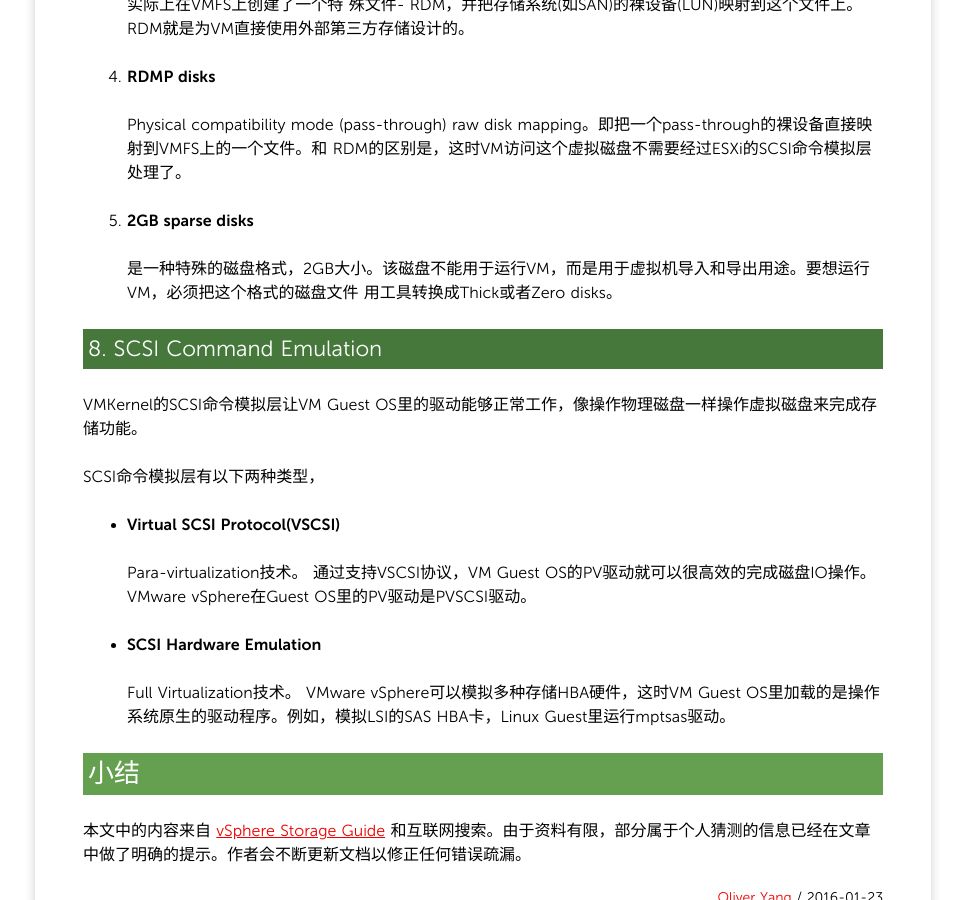
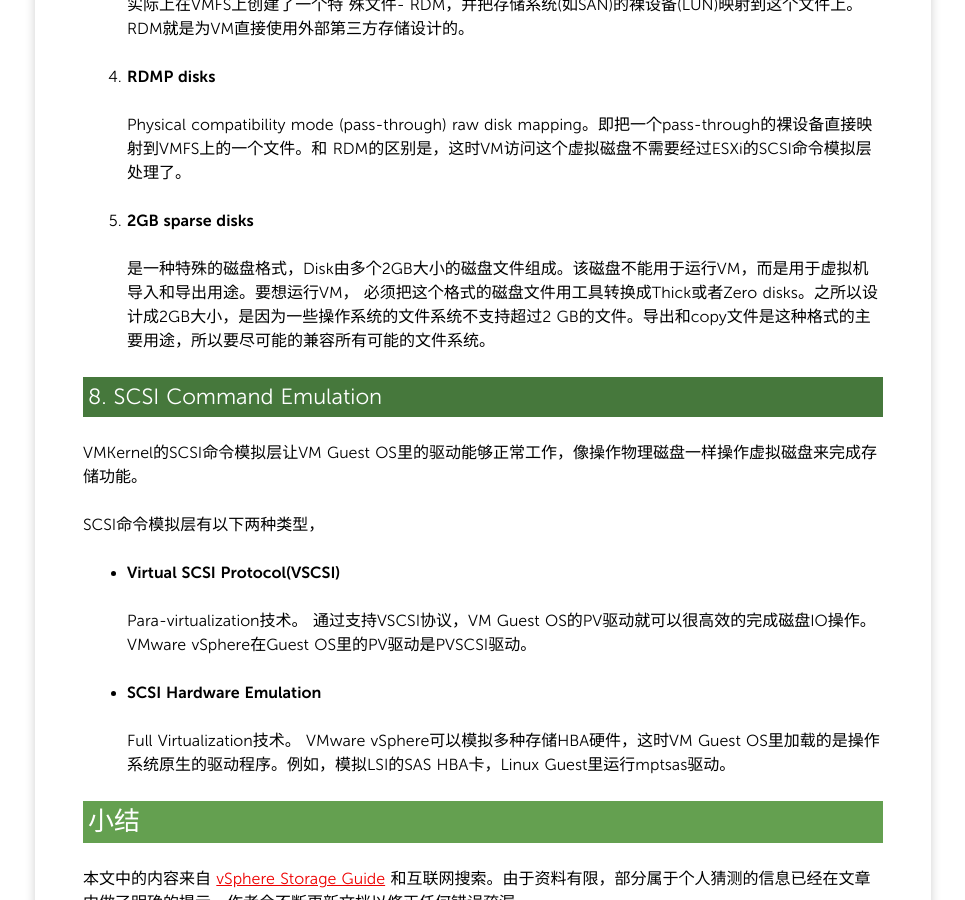
Before and after one commit to yangoliver/yangoliver.github.io, a Jekyll site: the page built from _posts/2016/2016-01-23-vm-basic-1.md, in a window 1280 px wide and 900 px high, scrolled down 5741 px. Shown: the whole window, without its empty margins (157-1122 px from the left). Built offline with Jekyll 4.4.1, drawn with Linux system fonts in a browser that asks for light colours; Markdown is read by kramdown in place of the engine named in the settings; comment, search, counter and statistics services are not loaded.

Commit message:
updated for 2gb sparse disk description

```diff
--- a/_posts/2016/2016-01-23-vm-basic-1.md
+++ b/_posts/2016/2016-01-23-vm-basic-1.md
@@ -227,8 +227,9 @@ virtual machine files.</pre>
 
 5. **2GB sparse disks**
 
-   是一种特殊的磁盘格式，2GB大小。该磁盘不能用于运行VM，而是用于虚拟机导入和导出用途。要想运行VM，必须把这个格式的磁盘文件
-   用工具转换成Thick或者Zero disks。
+   是一种特殊的磁盘格式，Disk由多个2GB大小的磁盘文件组成。该磁盘不能用于运行VM，而是用于虚拟机导入和导出用途。要想运行VM，
+   必须把这个格式的磁盘文件用工具转换成Thick或者Zero disks。之所以设计成2GB大小，是因为一些操作系统的文件系统不支持超过2
+   GB的文件。导出和copy文件是这种格式的主要用途，所以要尽可能的兼容所有可能的文件系统。
 
 ###8. SCSI Command Emulation
 
```
